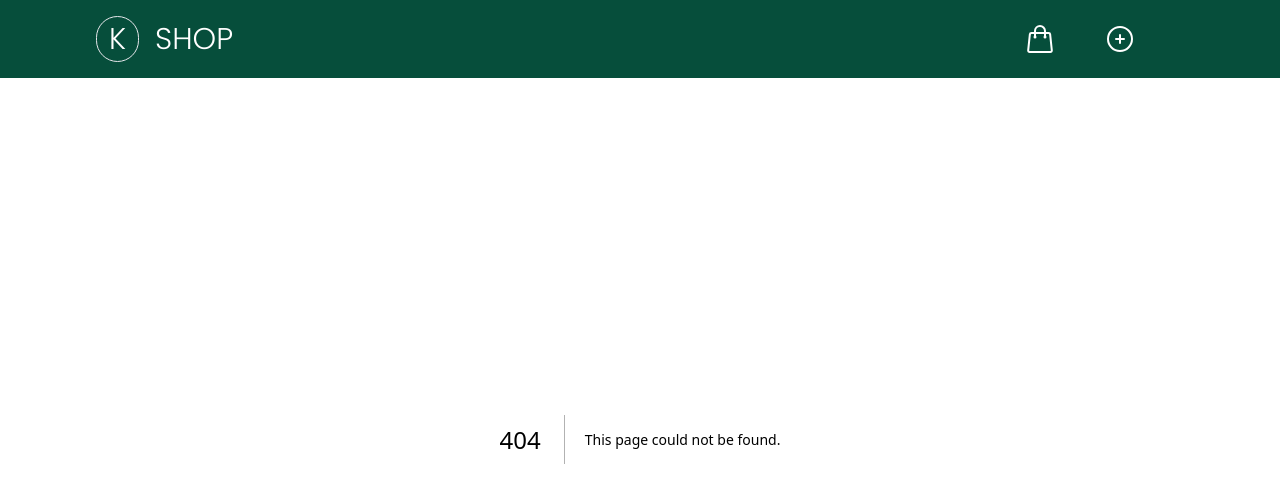
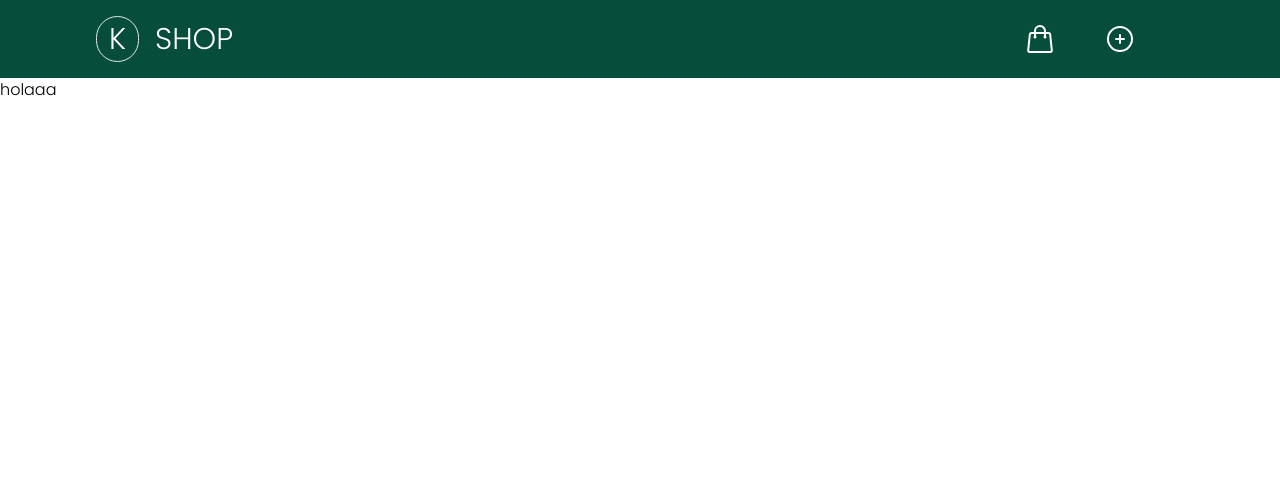
Before and after one commit to karengomezs/ecommerce, a Next.js app: page /shop-success in a window 1280 px wide. Before the commit this address had no page. Shown: the top 502 px of the page. Built offline with nearby package versions, Linux system fonts and the light colour scheme.

Commit message:
new page

```diff
--- a/src/app/cart/page.tsx
+++ b/src/app/cart/page.tsx
@@ -2,6 +2,8 @@
 
 import { useContext, useEffect, useState } from "react";
 import { useUser } from "@clerk/nextjs";
+import { useRouter } from "next/navigation";
+
 import CartContext from "../context/cart-context";
 import {
   deletePost,
@@ -12,6 +14,7 @@ import {
 
 export default function Cart() {
   const { user } = useUser();
+  const router = useRouter();
   const cartState = useContext(CartContext);
   const [buttonDisable, setButtonDisable] = useState<boolean>(false);
 
@@ -139,7 +142,7 @@ export default function Cart() {
           onClick={() => {
             if (user?.id) {
               deleteProductsCart(user?.id);
-              console.log(buttonDisable);
+              router.push("/shop-success");
             }
           }}
           className="ml-auto bg-emerald-900 w-full p-2 rounded-md text-xl text-white font-bold"
--- /dev/null
+++ b/src/app/shop-success/page.tsx
@@ -0,0 +1,3 @@
+export default function ShopSuccess() {
+  return <div>holaaa</div>;
+}
```
